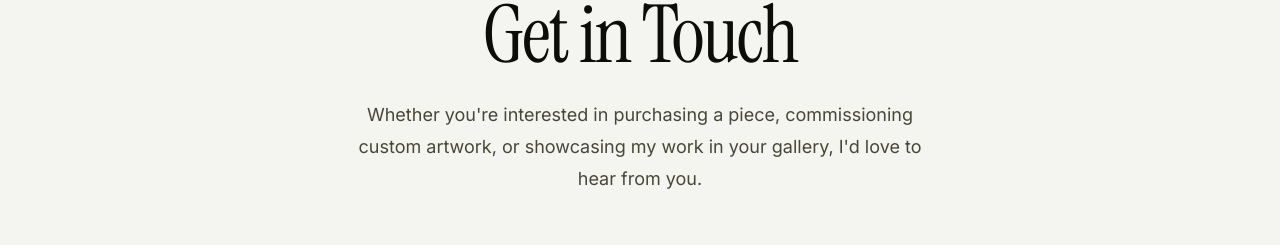
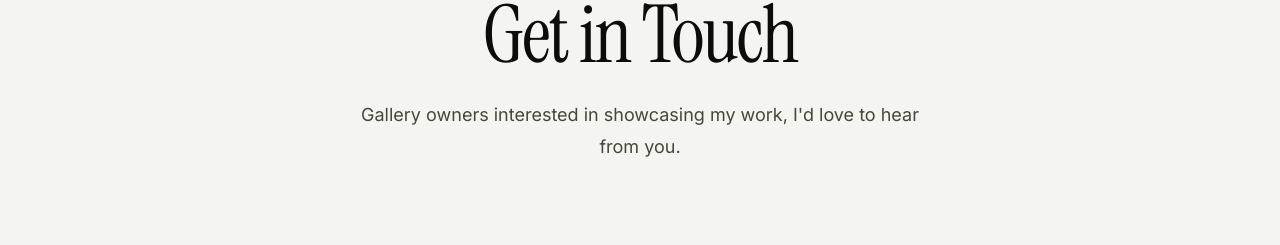
Before and after one commit to chrisjnielson44/aranes-art, a Next.js app: page /contact in a window 1280 px wide. Shown: the part 153-398 px from the top of the page. Built offline with nearby package versions, Linux system fonts and the light colour scheme.

Commit message:
Update contact copy

```diff
--- a/src/app/contact/page.tsx
+++ b/src/app/contact/page.tsx
@@ -8,7 +8,6 @@ import { HeroSimpleCentered } from '@/components/sections/hero-simple-centered'
 // Sample artwork list for the dropdown
 const artworks = [
   { id: '2', title: 'Song of the Pear' },
-  { id: '3', title: 'Lemon Circus' },
   { id: '4', title: 'Ocean Ballet' },
   { id: '5', title: 'Musical Falls' },
 ]
@@ -25,8 +24,7 @@ export default function Page() {
             headline="Get in Touch"
             subheadline={
               <p>
-                Whether you're interested in purchasing a piece, commissioning custom artwork, or showcasing my work in
-                your gallery, I'd love to hear from you.
+                Gallery owners interested in showcasing my work, I&apos;d love to hear from you.
               </p>
             }
           />
```
